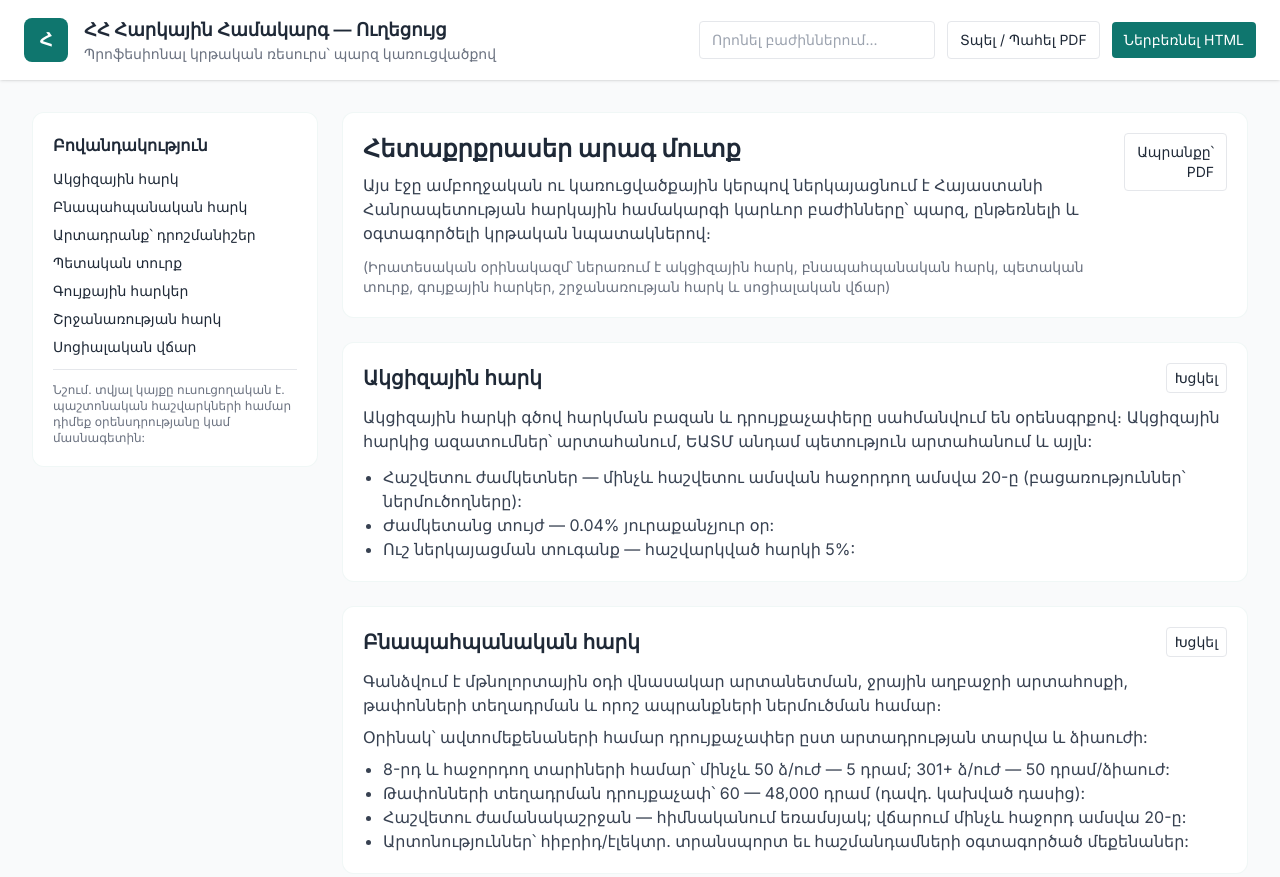
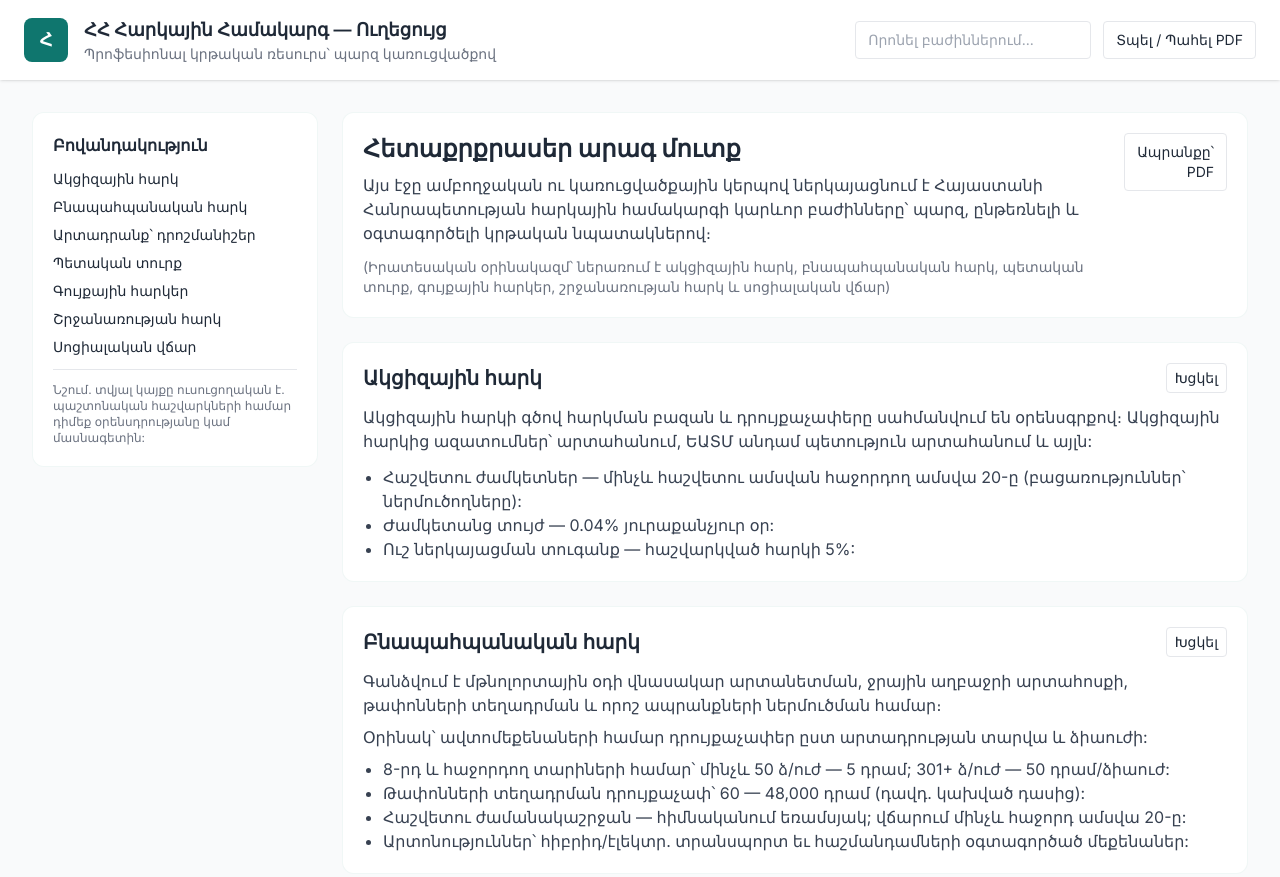
Before and after one commit to Armencho2012/hh-harker, a plain HTML site: page index.html in a window 1280 px wide. Shown: the top 877 px of the page. Drawn offline with nearby package versions, Linux system fonts and the light colour scheme.

Commit message:
Ձեր հաղորդագրությունը

```diff
--- a/index.html
+++ b/index.html
@@ -31,7 +31,6 @@
       <div class="flex items-center gap-3">
         <input id="search" class="hidden md:block border rounded px-3 py-2 text-sm" placeholder="Որոնել բաժիններում..." aria-label="search" />
         <button id="printBtn" class="px-3 py-2 rounded border text-sm">Տպել / Պահել PDF</button>
-        <button id="downloadBtn" class="px-3 py-2 rounded accent-bg text-white text-sm">Ներբեռնել HTML</button>
         <button id="mobileToggle" class="md:hidden px-3 py-2 rounded border">☰</button>
       </div>
     </div>
```
